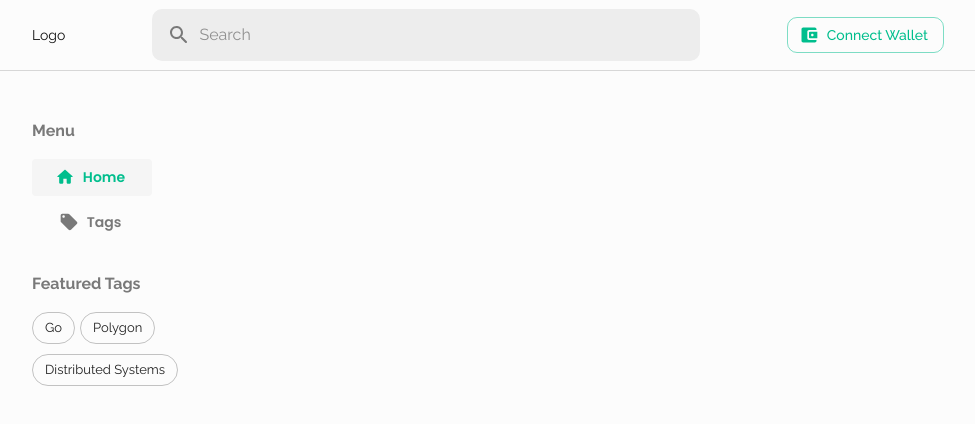
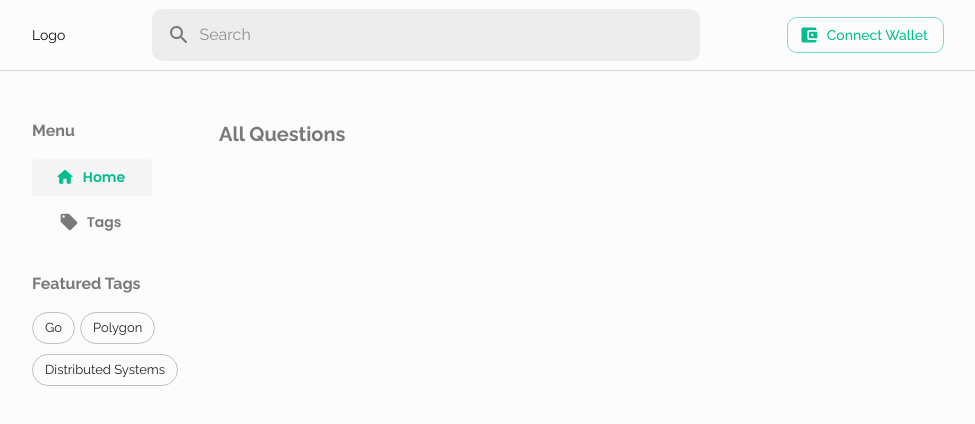
Before and after one commit to Trapesys/eth-amsterdam-2022, a React (Create React App) app in the folder web-ui/: page / in a window 1280 px wide. Shown: the top 424 px of the page, without its empty margins (152-1127 px from the left). Built offline with nearby package versions, Linux system fonts and the light colour scheme.

Commit message:
Add Questions section

```diff
--- a/web-ui/src/components/atoms/SectionTitle/SectionTitle.tsx
+++ b/web-ui/src/components/atoms/SectionTitle/SectionTitle.tsx
@@ -1,13 +1,22 @@
 import { makeStyles, Typography } from '@material-ui/core';
+import clsx from 'clsx';
 import { FC } from 'react';
 import { ISectionTitleProps } from './sectionTitle.types';
 
 const SectionTitle: FC<ISectionTitleProps> = (props) => {
-  const { large = true, title } = props;
+  const { large = false, title } = props;
 
   const classes = useStyles();
 
-  return <Typography className={classes.sectionTitle}>{title}</Typography>;
+  return (
+    <Typography
+      className={clsx(classes.sectionTitle, {
+        [classes.sectionTitleLarge]: large
+      })}
+    >
+      {title}
+    </Typography>
+  );
 };
 
 const useStyles = makeStyles((theme) => {
@@ -17,6 +26,9 @@ const useStyles = makeStyles((theme) => {
       fontFamily: 'Poppins',
       fontWeight: 700,
       fontSize: theme.typography.pxToRem(16)
+    },
+    sectionTitleLarge: {
+      fontSize: theme.typography.pxToRem(20)
     }
   };
 });
--- /dev/null
+++ b/web-ui/src/components/organisms/AllQuestions/allQuestions.types.ts
@@ -0,0 +1 @@
+export interface IAllQuestionsProps {}
--- a/web-ui/src/components/organisms/Homepage/Homepage.tsx
+++ b/web-ui/src/components/organisms/Homepage/Homepage.tsx
@@ -1,5 +1,6 @@
 import { Box } from '@material-ui/core';
 import { FC } from 'react';
+import SectionTitle from '../../atoms/SectionTitle/SectionTitle';
 import Menu from '../../molecules/Menu/Menu';
 import { IHomepageProps } from './homepage.types';
 
@@ -9,6 +10,9 @@ const Homepage: FC<IHomepageProps> = () => {
       <Box mt={6}>
         <Menu />
       </Box>
+      <Box mt={6} mx={4}>
+        <SectionTitle title={'All Questions'} large />
+      </Box>
     </Box>
   );
 };
```
Also changed, not shown: web-ui/src/components/molecules/Question/Question.tsx (added, +15 -0 lines), web-ui/src/components/molecules/Question/question.types.ts (added, +13 -0 lines), web-ui/src/components/organisms/AllQuestions/AllQuestions.tsx (added, +9 -0 lines).
